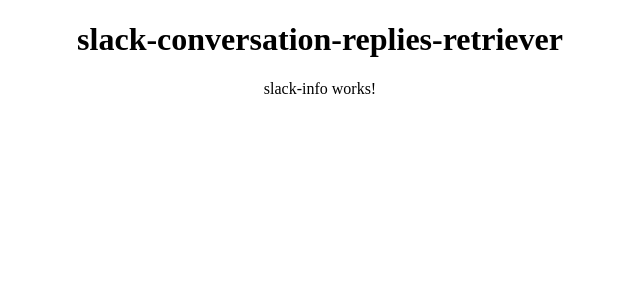
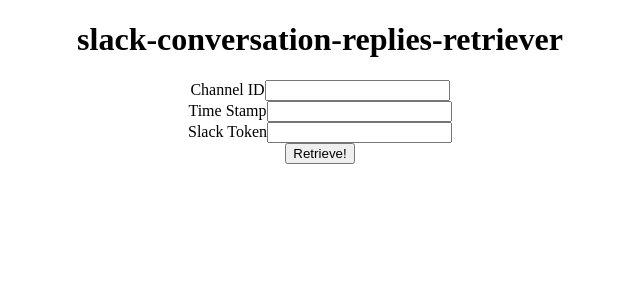
Before and after one commit to toku345/slack-conversation-replies-retriever, an Angular app: page / in a window 1280 px wide. Shown: the top 300 px of the page, without its empty margins (320-960 px from the left). Built offline with nearby package versions, Linux system fonts and the light colour scheme.

Commit message:
Add simple Slack Info form

```diff
--- a/src/app/app.module.ts
+++ b/src/app/app.module.ts
@@ -3,6 +3,7 @@
 
 import { AppComponent } from './app.component';
 import { SlackInfoComponent } from './slack-info/slack-info.component';
+import { ReactiveFormsModule } from '@angular/forms';
 
 @NgModule({
   declarations: [
@@ -10,7 +11,8 @@
     SlackInfoComponent
   ],
   imports: [
-    BrowserModule
+    BrowserModule,
+    ReactiveFormsModule
   ],
   providers: [],
   bootstrap: [AppComponent]
--- a/src/app/slack-info/slack-info.component.html
+++ b/src/app/slack-info/slack-info.component.html
@@ -1 +1,21 @@
-<p>slack-info works!</p>
+<form [formGroup]="slackInfoForm" (ngSubmit)="onSubmit(slackInfoForm.value)">
+
+  <div>
+    <label>Channel ID</label>
+    <input type="text" formControlName="channelId" />
+  </div>
+
+
+  <div>
+    <label>Time Stamp</label>
+    <input type="text" formControlName="ts" />
+  </div>
+
+  <div>
+    <label>Slack Token</label>
+    <input type="text" formControlName="slackToken" />
+  </div>
+
+  <button class="button" type="submit">Retrieve!</button>
+
+</form>
--- a/src/app/slack-info/slack-info.component.ts
+++ b/src/app/slack-info/slack-info.component.ts
@@ -7,10 +7,18 @@
   styleUrls: ['./slack-info.component.css']
 })
 export class SlackInfoComponent implements OnInit {
-
-  constructor() { }
-
+  slackInfoForm;
+  constructor(private formBuilder: FormBuilder) {
+    this.slackInfoForm = this.formBuilder.group({
+      channelId: '',
+      ts: '',
+      slackToken: '',
+    });
+  }
   ngOnInit() {
   }
 
+  onSubmit(slackInfo) {
+    console.log('your input ', slackInfo);
+  }
 }
```
